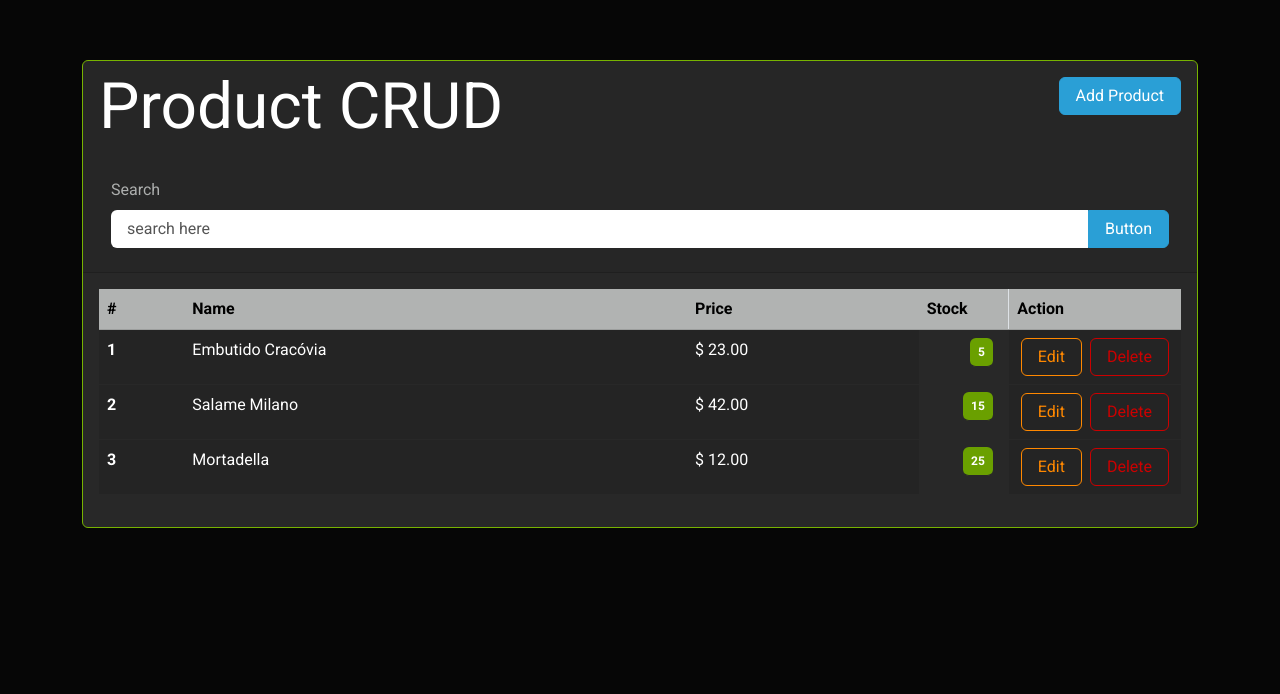
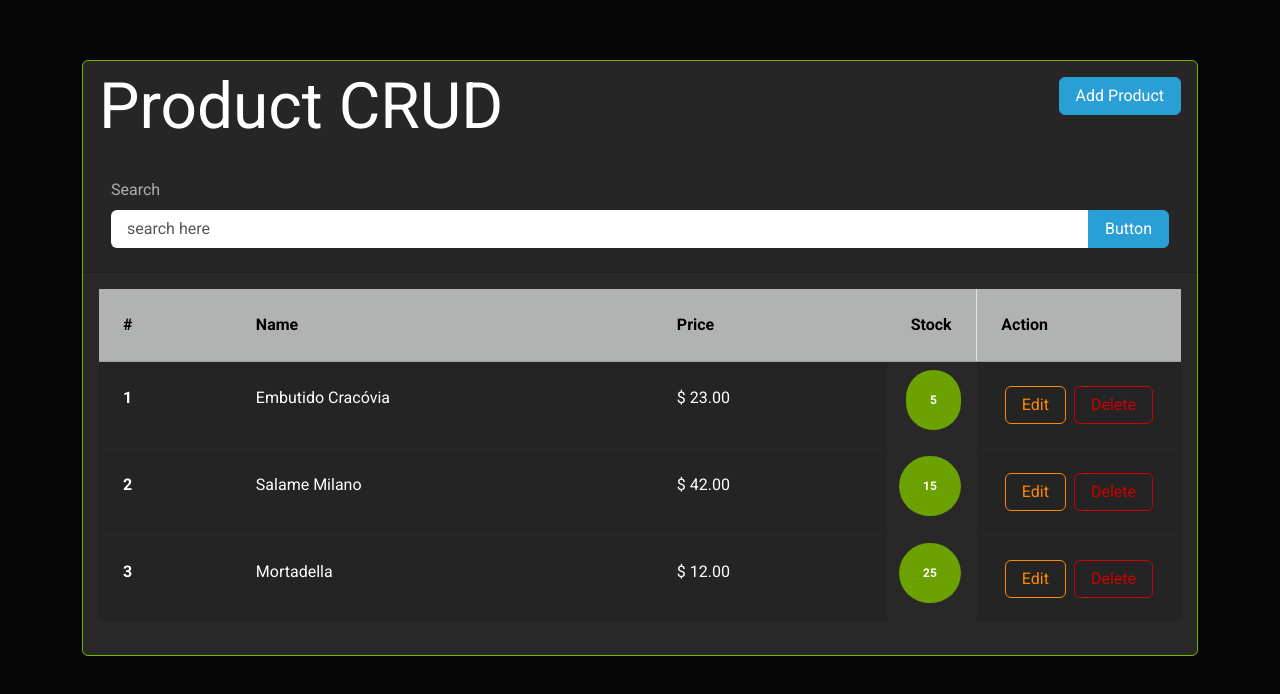
Before and after one commit to breno-bortot/Product-CRUD, a Vue app: page / in a window 1280 px wide. Shown: the top 694 px of the page. Built offline with nearby package versions, Linux system fonts and the light colour scheme.

Commit message:
adjusting padding

```diff
--- a/src/components/List.vue
+++ b/src/components/List.vue
@@ -15,7 +15,7 @@
           <th scope="row">{{ product.id }}</th>
           <td>{{ product.name }}</td>
           <td>$ {{ product.price.toFixed(2) }}</td>
-          <td class="badge bg-success float-end me-3 mt-2">
+          <td class="badge rounded-pill bg-success float-end me-3 mt-2">
             {{ product.stock }}
           </td>
           <td>
@@ -53,5 +53,8 @@ export default {
   },
 };
 </script>
-<style>
+<style scoped>
+.table > :not(caption) > * > * {
+  padding: 1.5rem 1.5rem !important;
+}
 </style>
```
